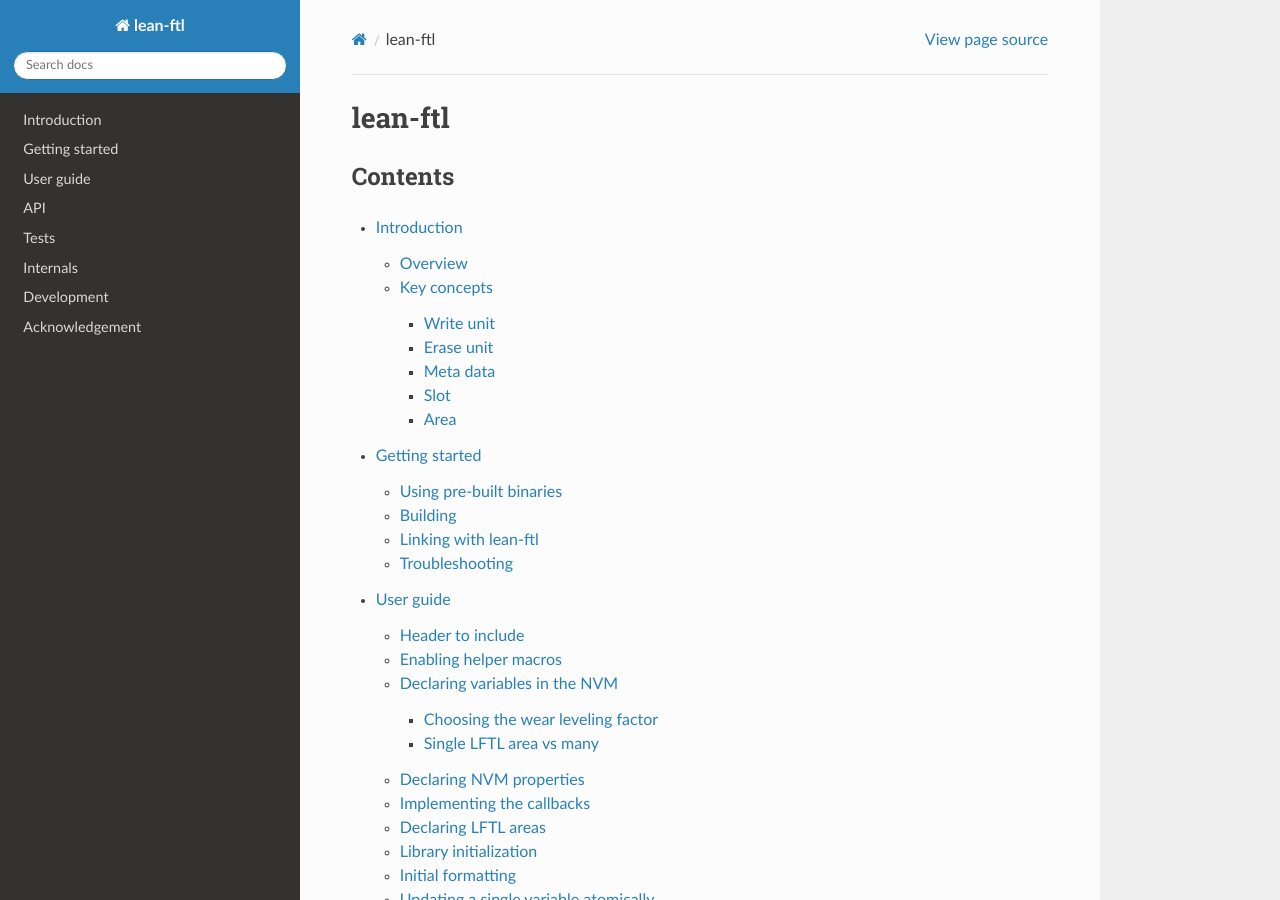
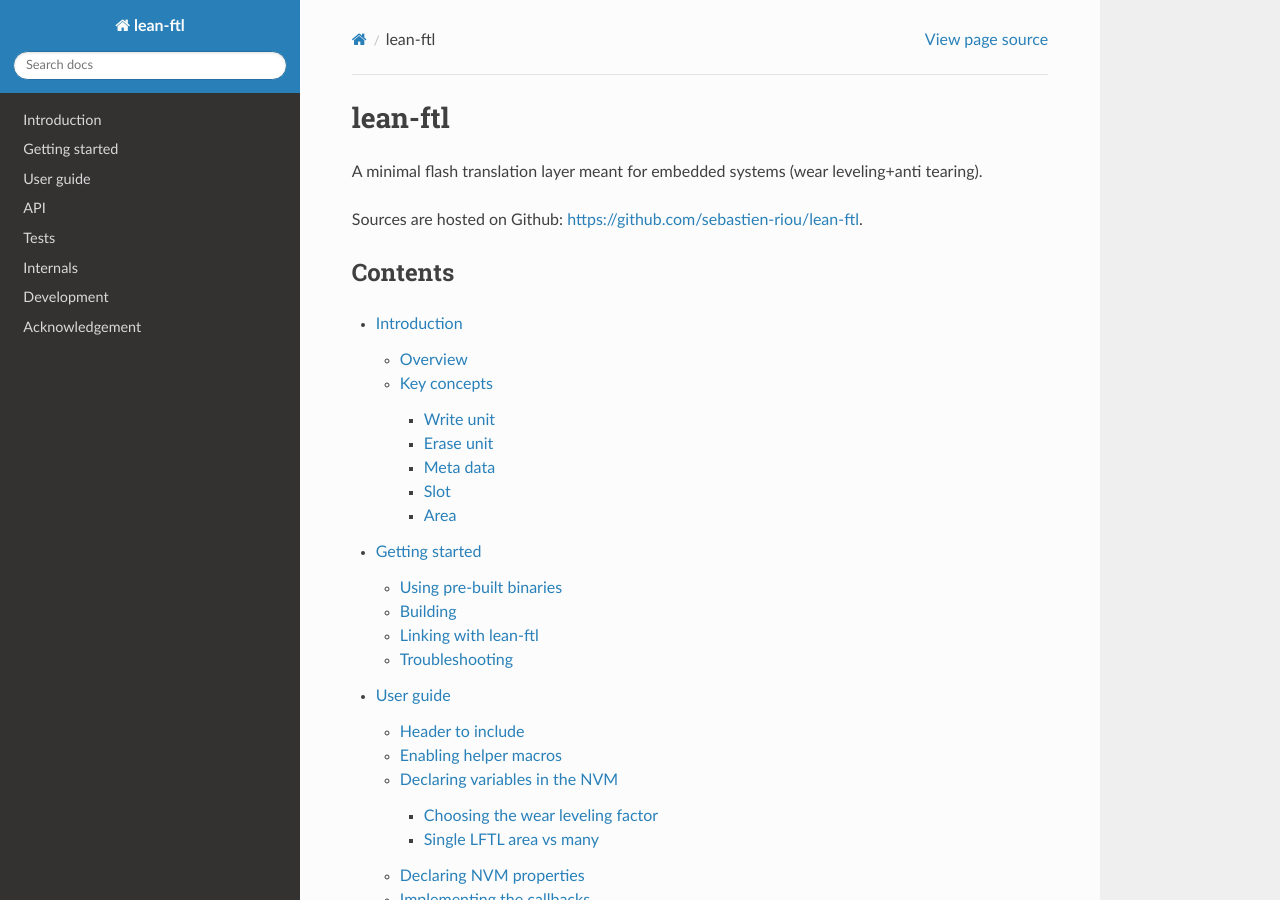
Before and after one commit to sebastien-riou/lean-ftl, a Sphinx documentation site: the page built from doc/source/index.rst, in a window 1280 px wide and 900 px high. Built offline with Sphinx 7.4.7 and the Read the Docs theme 3.1.0, drawn with Linux system fonts in a browser that asks for light colours; the version number is read from the project's files by our own code.

Commit message:
doc improvments

```diff
--- a/doc/source/index.rst
+++ b/doc/source/index.rst
@@ -4,6 +4,9 @@
 ..
    Documentation for version |release|, updated on |today|.
 
+A minimal flash translation layer meant for embedded systems (wear leveling+anti tearing).
+
+Sources are hosted on Github: https://github.com/sebastien-riou/lean-ftl.
 
 Contents
 ----------
```
Also changed, not shown: 2 other files.
